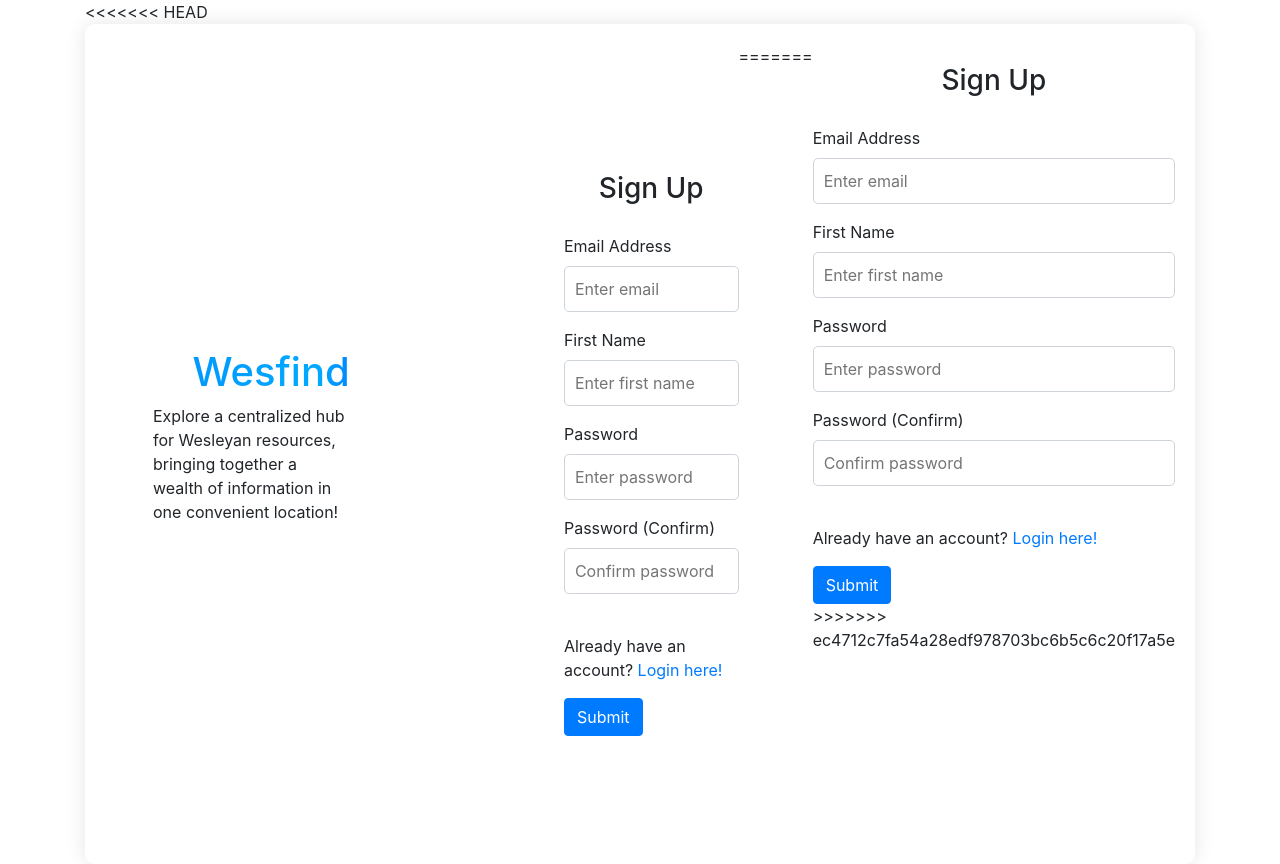
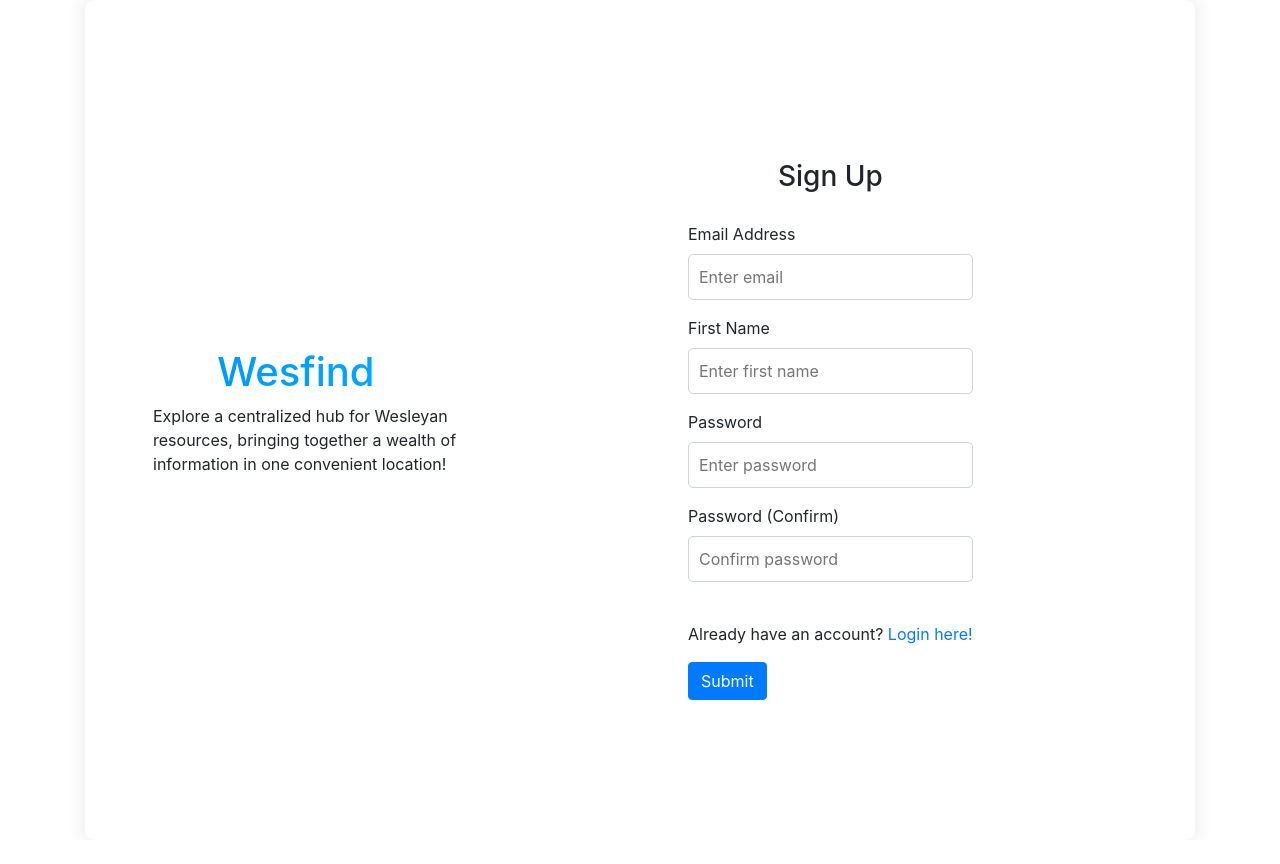
Before and after one commit to Romani20/resource-generator, a Flask app: page /sign-up in a window 1280 px wide. Shown: the part 56-920 px from the top of the page. After the commit the page ends 756 px from the top, so only its background shows below. Run offline with Flask 3, Linux system fonts and the light colour scheme; some libraries are stand-ins or nearby versions.

Commit message:
continuation of that

```diff
--- a/website/templates/home.html
+++ b/website/templates/home.html
@@ -55,8 +55,4 @@
     </section>
   </div>
   </div>
-<<<<<<< HEAD
 {% endblock %}
-=======
-  {% endblock %}
->>>>>>> ec4712c7fa54a28edf978703bc6b5c6c20f17a5e
--- a/website/templates/sign_up.html
+++ b/website/templates/sign_up.html
@@ -22,7 +22,6 @@ content %}
   </form>
 </div> -->
 <link rel="stylesheet" href="{{ url_for('static', filename='sign-In.css') }}" />
-<<<<<<< HEAD
 <div class="Sign_up_page">
   <div class="web_description">
     <h2 class="Webname">Wesfind</h2>
@@ -82,55 +81,5 @@ content %}
       <button type="submit" class="btn btn-primary">Submit</button>
     </form>
   </div>
-=======
-<div class="login-signUp-page">
-  <form class="form_signUP" method="POST" , autocomplete="off">
-    <h3 class="title" align="center">Sign Up</h3>
-    <div class="form-group">
-      <label for="email">Email Address</label>
-      <input
-        type="email"
-        class="input_singUP"
-        id="email"
-        name="email"
-        placeholder="Enter email"
-      />
-    </div>
-    <div class="form-group">
-      <label for="firstName">First Name</label>
-      <input
-        type="text"
-        class="input_singUP"
-        id="firstName"
-        name="firstName"
-        placeholder="Enter first name"
-      />
-    </div>
-    <div class="form-group">
-      <label for="password1">Password</label>
-      <input
-        type="password"
-        class="input_singUP"
-        id="password1"
-        name="password1"
-        placeholder="Enter password"
-      />
-    </div>
-    <div class="form-group">
-      <label for="password2">Password (Confirm)</label>
-      <input
-        type="password"
-        class="input_singUP"
-        id="password2"
-        name="password2"
-        placeholder="Confirm password"
-      />
-    </div>
-    <br />
-    <p>Already have an account?
-      <a href="{{ url_for('authenticate.login') }}">Login here!</a></p>
-    <button type="submit" class="btn btn-primary">Submit</button>
-  </form>
->>>>>>> ec4712c7fa54a28edf978703bc6b5c6c20f17a5e
 </div>
 {% endblock %}
```
